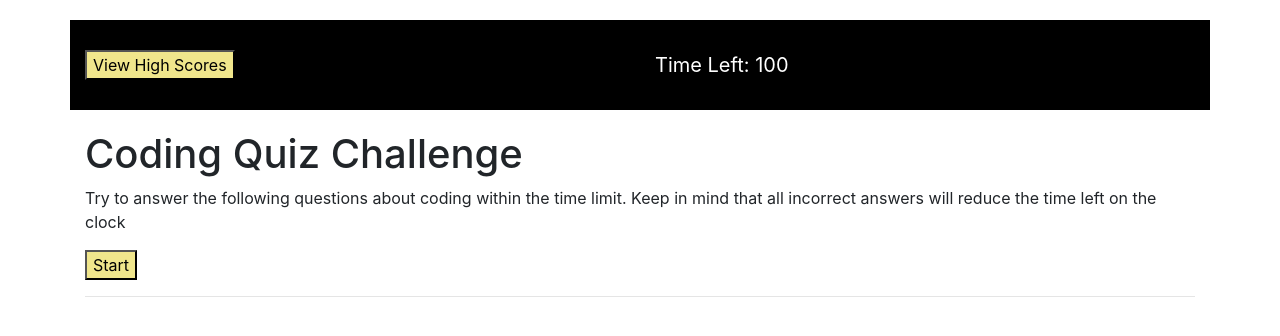
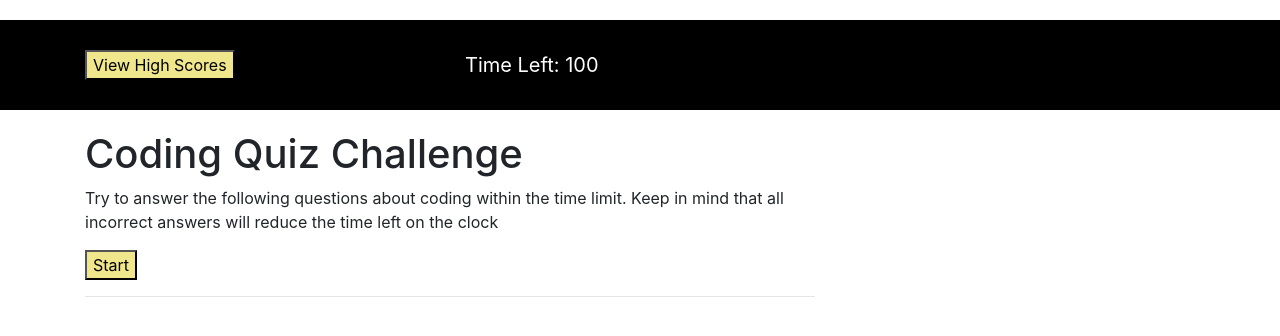
Before and after one commit to Conanas/web-apis-code-quiz, a plain HTML site: page index.html in a window 1280 px wide. Drawn offline with nearby package versions, Linux system fonts and the light colour scheme.

Commit message:
changes to colum width

```diff
--- a/index.html
+++ b/index.html
@@ -18,21 +18,24 @@
 <body>
 
     <!-- header to display the link to the highscores and display the timer -->
-    <header class="container">
+    <header>
+
+        <div class="container">
 
             <!-- row for header -->
             <section class="row">
 
                 <!-- column for highscore button -->
-            <div class="col-6 high-scores-link">
+                <div class="col-sm-4 high-scores-link">
                     <button class="highscoresButton">View High Scores</button>
                 </div>
 
                 <!-- column to display timer -->
-            <div class="col-6 time-left">
+                <div class="col-sm-4 time-left">
                     <p class="timeDisplay">Time Left: <span class="timerSpan"></span></p>
                 </div>
             </section>
+        </div>
     </header>
 
     <!-- main -->
@@ -42,7 +45,7 @@
         <section class="row">
 
             <!-- column for main display element -->
-            <div class="col-md display">
+            <div class="col-md-8 display">
             </div>
         </section>
 
@@ -50,7 +53,7 @@
         <section class="row">
 
             <!-- column -->
-            <div class="col-md">
+            <div class="col-md-8">
                 <hr>
                 <p class="correct-or-wrong"></p>
             </div>
```
Lines whose indentation alone changed are shown as unchanged.
